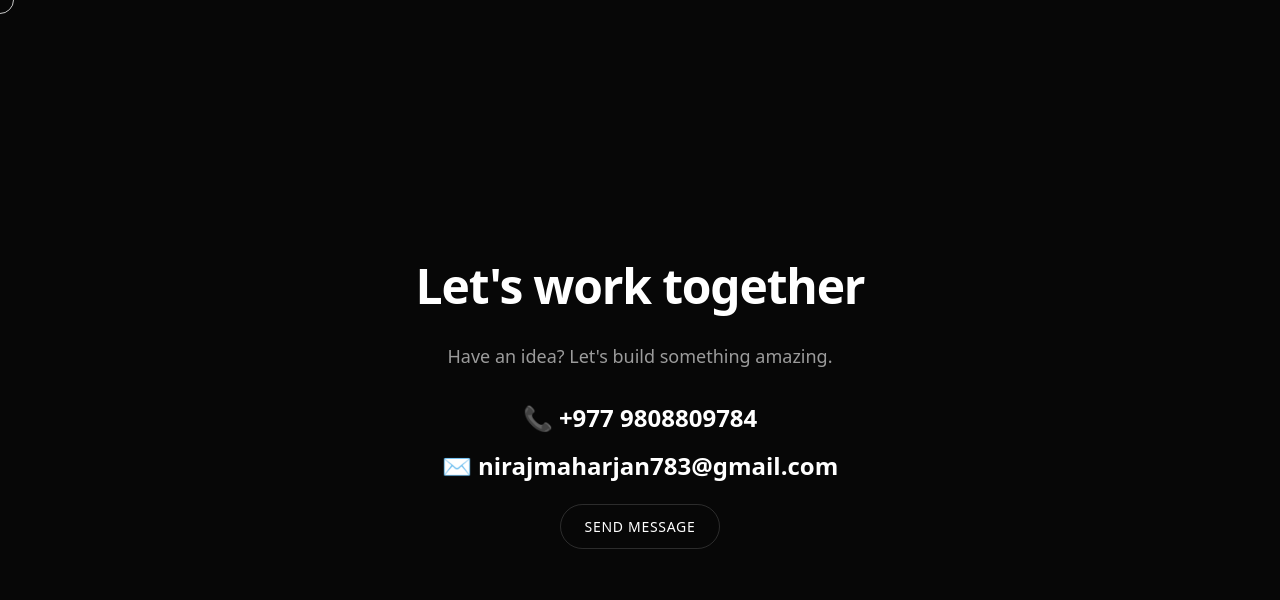
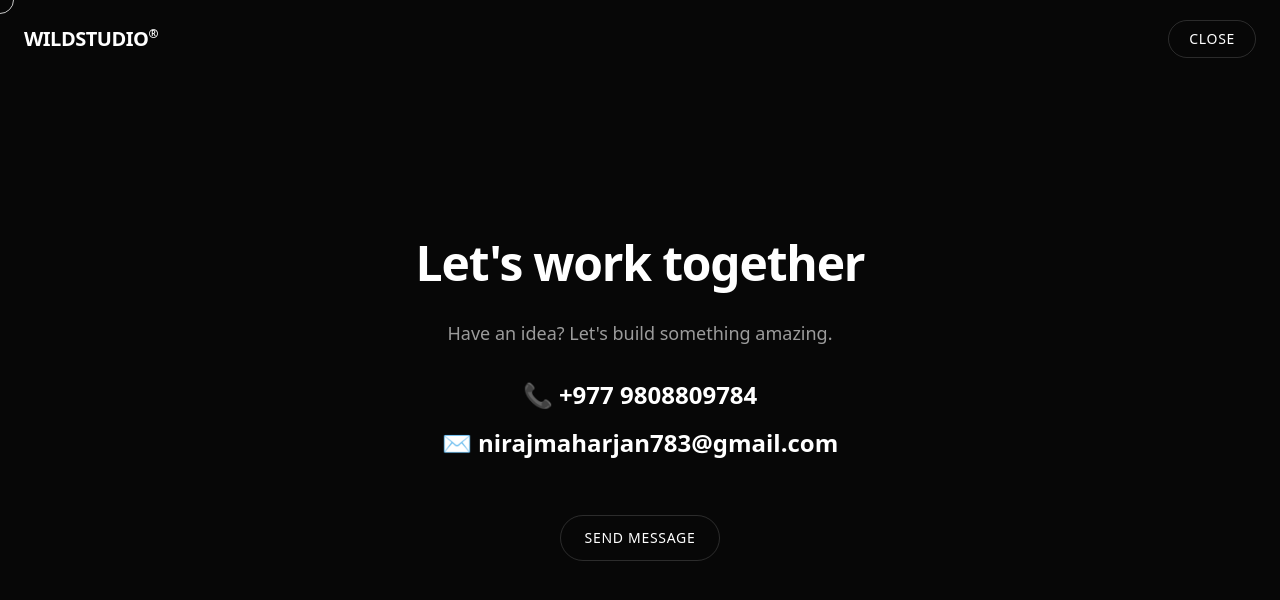
Before and after one commit to nirajmaharjan783/Landing-Page, a Next.js app: page /contact in a window 1280 px wide. Shown: the top 600 px of the page. Built offline with nearby package versions, Linux system fonts and the light colour scheme.

Commit message:
updated contactPage adding hook and router

```diff
--- a/app/contact/page.tsx
+++ b/app/contact/page.tsx
@@ -1,8 +1,50 @@
+"use client";
+
+import { useEffect } from "react";
+import { useRouter } from "next/navigation";
 
 export default function ContactPage() {
+
+    const router = useRouter();
+
+    useEffect(() => {
+        document.body.style.overflow = "hidden";
+
+        return () => {
+            document.body.style.overflow = "";
+        };
+    }, []);
+
+    const goHome = () => {
+        router.push("/");
+    };
+
     return (
-        <div className="min-h-screen flex items-center justify-center px-6">
+        <div className="min-h-screen relative flex items-center justify-center px-6">
 
+            {/* TOP BAR */}
+            <div className="fixed top-0 left-0 w-full flex items-center justify-between px-6 py-5">
+
+                {/* LEFT BRAND */}
+                <button
+                    onClick={goHome}
+                    className="text-xl font-bold tracking-tight"
+                >
+                    WILDSTUDIO<span className="text-xs align-super">®</span>
+                </button>
+
+                {/* CLOSE */}
+                <button
+                    onClick={goHome}
+                    className="rounded-full border border-[var(--border)] px-5 py-2 text-sm uppercase tracking-wider transition hover:bg-[var(--foreground)] hover:text-[var(--background)]"
+                >
+                    Close
+                </button>
+
+            </div>
+
+
+            {/* 📄 CONTENT */}
             <div className="text-center space-y-8">
 
                 <h1 className="text-5xl font-bold tracking-tight">
@@ -34,10 +76,11 @@ export default function ContactPage() {
                 </div>
 
                 <a
-                    href="https://mail.google.com/mail/?view=cm&fs=1&to=nirajmaharjan783@gmail.com"
+                    href="https://mail.google.com/mail/?view=cm&fs=1&to=nirajmaharjan78@gmail.com"
                     target="_blank"
                     rel="noopener noreferrer"
-                    className="mt-6 rounded-full border border-[var(--border)] px-6 py-3 uppercase tracking-wider text-sm transition hover:bg-[var(--foreground)] hover:text-[var(--background)]">
+                    className="mt-6 inline-block rounded-full border border-[var(--border)] px-6 py-3 uppercase tracking-wider text-sm transition hover:bg-[var(--foreground)] hover:text-[var(--background)]"
+                >
                     Send Message
                 </a>
 
--- a/components/CustomCursor.tsx
+++ b/components/CustomCursor.tsx
@@ -11,9 +11,9 @@ export default function CustomCursor() {
 
     useGSAP(() => {
         const cursor = cursorRef.current;
-
         if (!cursor) return;
 
+        // Smooth movement (desktop)
         const moveX = gsap.quickTo(cursor, "x", {
             duration: 0.28,
             ease: "power3.out",
@@ -24,17 +24,28 @@ export default function CustomCursor() {
             ease: "power3.out",
         });
 
+        // Desktop move
         const moveCursor = (event: MouseEvent) => {
             moveX(event.clientX);
             moveY(event.clientY);
         };
 
+        // Mobile move
+        const moveCursorTouch = (event: TouchEvent) => {
+            const touch = event.touches[0];
+            if (!touch) return;
+
+            moveX(touch.clientX);
+            moveY(touch.clientY);
+        };
+
+        // Hover effects
         const growCursor = () => {
             gsap.to(cursor, {
                 scale: 2.8,
-                backgroundColor: "rgba(255, 255, 255, 0.95)",
-                borderColor: "rgba(255, 255, 255, 0.95)",
-                duration: 0.3,
+                backgroundColor: "rgba(255, 255, 255, 0.15)",
+                borderColor: "rgba(255, 255, 255, 0.9)",
+                duration: 0.25,
                 ease: "power3.out",
             });
         };
@@ -44,36 +55,60 @@ export default function CustomCursor() {
                 scale: 1,
                 backgroundColor: "transparent",
                 borderColor: "rgba(255, 255, 255, 0.8)",
-                duration: 0.3,
+                duration: 0.25,
                 ease: "power3.out",
             });
         };
 
+        // EVENTS
         window.addEventListener("mousemove", moveCursor);
+        window.addEventListener("touchmove", moveCursorTouch);
 
-        const hoverElements = document.querySelectorAll("a, button, .cursor-grow");
+        const handleMouseOver = (e: Event) => {
+            const target = (e.target as HTMLElement).closest(
+                "a, button, .cursor-grow"
+            );
+            if (target) growCursor();
+        };
 
-        hoverElements.forEach((element) => {
-            element.addEventListener("mouseenter", growCursor);
-            element.addEventListener("mouseleave", normalCursor);
-        });
+        const handleMouseOut = (e: Event) => {
+            const target = (e.target as HTMLElement).closest(
+                "a, button, .cursor-grow"
+            );
+            if (target) normalCursor();
+        };
+
+        document.addEventListener("mouseover", handleMouseOver);
+        document.addEventListener("mouseout", handleMouseOut);
 
         normalCursor();
 
+        // CLEANUP
         return () => {
             window.removeEventListener("mousemove", moveCursor);
+            window.removeEventListener("touchmove", moveCursorTouch);
 
-            hoverElements.forEach((element) => {
-                element.removeEventListener("mouseenter", growCursor);
-                element.removeEventListener("mouseleave", normalCursor);
-            });
+            document.removeEventListener("mouseover", handleMouseOver);
+            document.removeEventListener("mouseout", handleMouseOut);
         };
     }, []);
 
     return (
         <div
             ref={cursorRef}
-            className="pointer-events-none fixed left-0 top-0 z-[9999]  h-7 w-7 -translate-x-1/2 -translate-y-1/2 rounded-full border border-white/80 mix-blend-difference "
+            className="
+                pointer-events-none
+                fixed
+                left-0
+                top-0
+                z-[9999]
+                h-7 w-7
+                -translate-x-1/2 -translate-y-1/2
+                rounded-full
+                border
+                border-white/80
+                mix-blend-difference
+            "
         />
     );
 }
```
